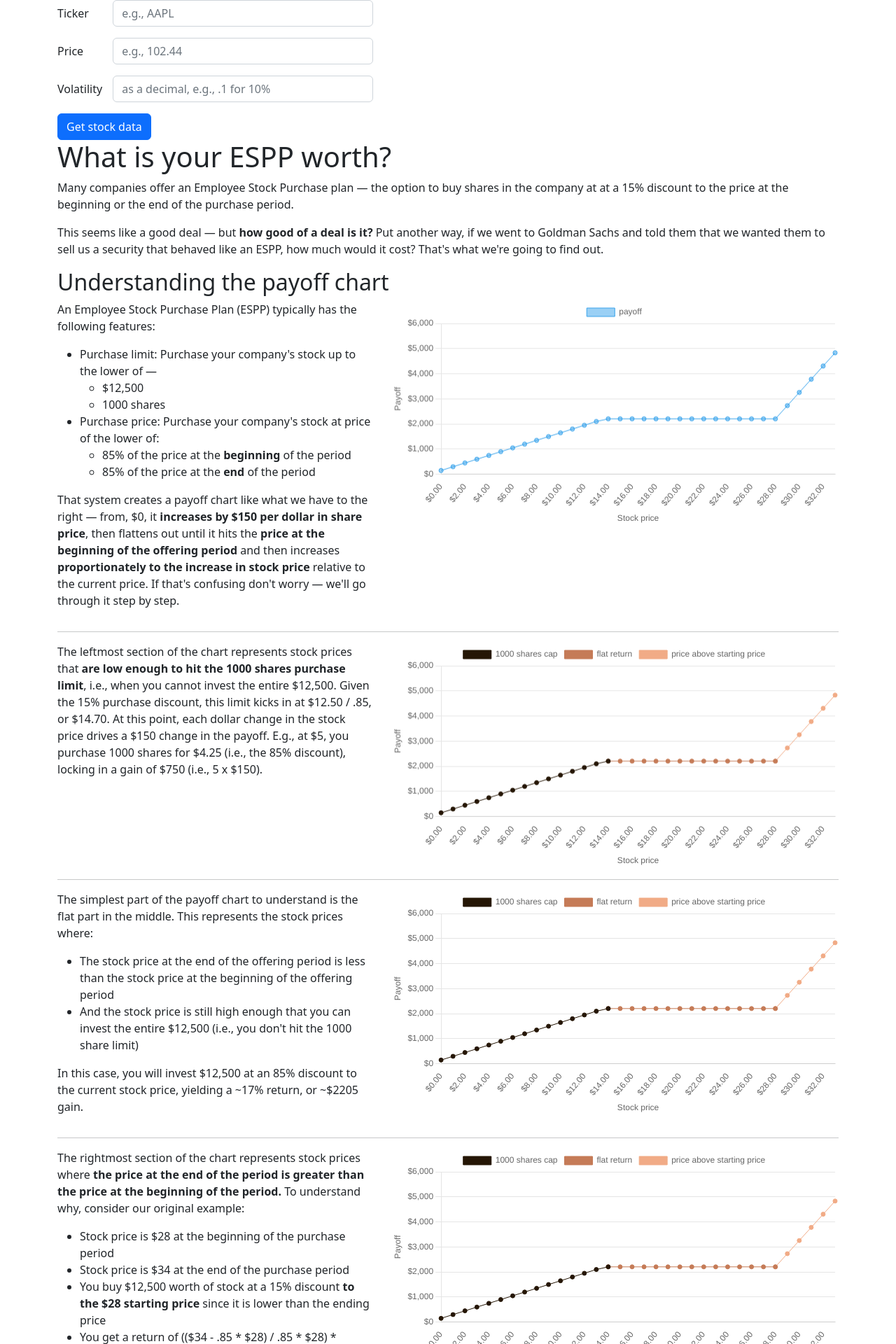
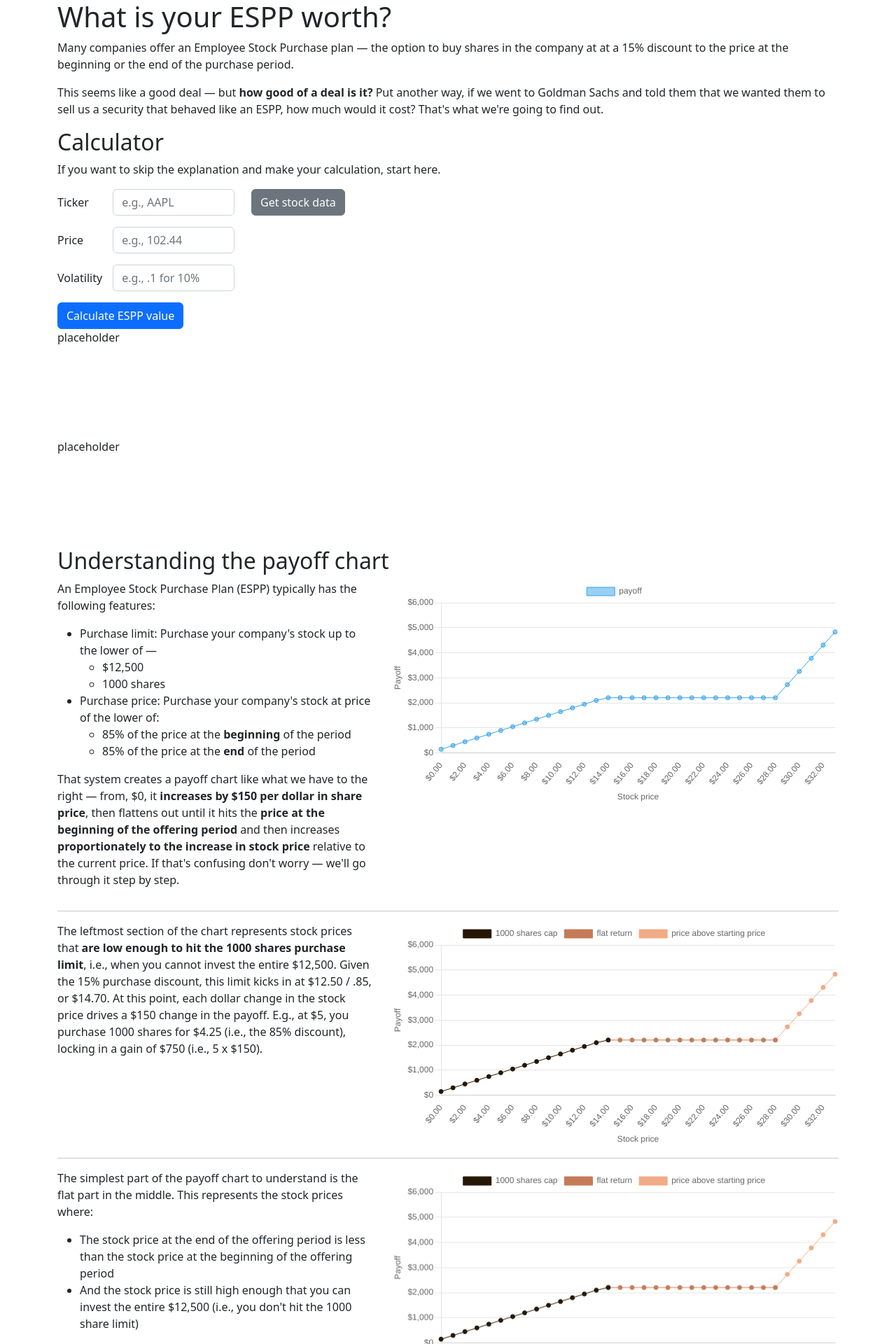
Before and after one commit to edelgm6/espp-payoff, a Django app: page / in a window 1280 px wide. Shown: the top 1920 px of the page at 70% size. Run offline with Django 3.2, Linux system fonts and the light colour scheme; data that the repository does not hold is empty; a map, chart or similar area stays blank.

Commit message:
Updated form and buttons to call different payoff endpoints

```diff
--- a/templates/espp-form.html
+++ b/templates/espp-form.html
@@ -1,61 +1,28 @@
 <form>
   <div class="row mb-3">
     <label for="ticker" class="col-sm-2 col-form-label">Ticker</label>
-    <div class="col-sm-10">
+    <div class="col-sm-5">
       <input type="text" class="form-control" id="ticker" placeholder="e.g., AAPL">
+    </div>
+    <div class="col-sm-5">
+      <button class="btn btn-secondary" onclick="getStockData(event)">Get stock data</button>
     </div>
   </div>
   <div class="row mb-3">
     <label for="price" class="col-sm-2 col-form-label">Price</label>
-    <div class="col-sm-10">
+    <div class="col-sm-5">
       <input type="number" step=".01" min="0" class="form-control" id="price" placeholder="e.g., 102.44">
     </div>
   </div>
   <div class="row mb-3">
     <label for="volatility" class="col-sm-2 col-form-label">Volatility</label>
-    <div class="col-sm-10">
-      <input type="number" step=".01" min="0" class="form-control" id="volatility" placeholder="as a decimal, e.g., .1 for 10%">
+    <div class="col-sm-5">
+      <input type="number" step=".01" min="0" class="form-control" id="volatility" placeholder="e.g., .1 for 10%">
     </div>
   </div>
-  <!-- <fieldset class="form-group">
-    <div class="row">
-      <legend class="col-form-label col-sm-2 pt-0">Radios</legend>
-      <div class="col-sm-10">
-        <div class="form-check">
-          <input class="form-check-input" type="radio" name="gridRadios" id="gridRadios1" value="option1" checked>
-          <label class="form-check-label" for="gridRadios1">
-            First radio
-          </label>
-        </div>
-        <div class="form-check">
-          <input class="form-check-input" type="radio" name="gridRadios" id="gridRadios2" value="option2">
-          <label class="form-check-label" for="gridRadios2">
-            Second radio
-          </label>
-        </div>
-        <div class="form-check disabled">
-          <input class="form-check-input" type="radio" name="gridRadios" id="gridRadios3" value="option3" disabled>
-          <label class="form-check-label" for="gridRadios3">
-            Third disabled radio
-          </label>
-        </div>
-      </div>
-    </div>
-  </fieldset>
-  <div class="form-group row">
-    <div class="col-sm-2">Checkbox</div>
-    <div class="col-sm-10">
-      <div class="form-check">
-        <input class="form-check-input" type="checkbox" id="gridCheck1">
-        <label class="form-check-label" for="gridCheck1">
-          Example checkbox
-        </label>
-      </div>
-    </div>
-  </div> -->
   <div class="form-group row">
     <div class="col-sm-10">
-      <button type="submit" class="btn btn-primary">Get stock data</button>
+      <button class="btn btn-primary" onclick="getPayoffData(event)">Calculate ESPP value</button>
     </div>
   </div>
 </form>
--- a/templates/index.html
+++ b/templates/index.html
@@ -11,6 +11,20 @@
     <div class="container">
 
       <div class="row">
+      <div class="col-md-12">
+        <h1>What is your ESPP worth?</h1>
+        <p>Many companies offer an Employee Stock Purchase plan — the option to buy shares in the company at at a 15% discount
+          to the price at the beginning or the end of the purchase period.</p>
+        <p>This seems like a good deal — but <b>how good of a deal is it?</b> Put another way, if we went to Goldman Sachs
+          and told them that we wanted them to sell us a security that behaved like an ESPP, how much would it cost?
+          That's what we're going to find out.</p>
+      </div>
+      </div>
+
+      <h2>Calculator</h2>
+      <p>If you want to skip the explanation and make your calculation, start here.</p>
+
+      <div class="row">
         <div class="col-md-5">
           {% include "espp-form.html" %}
         </div>
@@ -20,14 +34,21 @@
       </div>
 
       <div class="row">
-      <div class="col-md-12">
-        <h1>What is your ESPP worth?</h1>
-        <p>Many companies offer an Employee Stock Purchase plan — the option to buy shares in the company at at a 15% discount
-          to the price at the beginning or the end of the purchase period.</p>
-        <p>This seems like a good deal — but <b>how good of a deal is it?</b> Put another way, if we went to Goldman Sachs
-          and told them that we wanted them to sell us a security that behaved like an ESPP, how much would it cost?
-          That's what we're going to find out.</p>
-      </div>
+        <div class="col-md-5">
+          <p>placeholder</p>
+        </div>
+        <div class="col-md-7">
+        <canvas id="portfolio-chart"></canvas>
+        </div>
+        </div>
+
+        <div class="row">
+        <div class="col-md-5">
+          <p>placeholder</p>
+        </div>
+        <div class="col-sm-7">
+          <canvas id="payoff-chart"></canvas>
+        </div>
       </div>
 
       <h2>Understanding the payoff chart</h2>
@@ -55,7 +76,6 @@
         If that's confusing don't worry — we'll go through it step by step.
         </p>
       </div>
-
       <div class="col-md-7">
       <canvas id="payoff-example"></canvas>
       </div>
@@ -179,24 +199,6 @@
         </ul>
       </p>
 
-      <div class="row">
-      <div class="col-md-5">
-        <p>placeholder</p>
-      </div>
-      <div class="col-md-7">
-      <canvas id="portfolioChart"></canvas>
-      </div>
-      </div>
-
-      <div class="row">
-      <div class="col-md-5">
-        <p>placeholder</p>
-      </div>
-      <div class="col-sm-7">
-        <canvas id="myChart"></canvas>
-      </div>
-      </div>
-
     </div>
     <script src="https://cdn.jsdelivr.net/npm/bootstrap@5.2.3/dist/js/bootstrap.bundle.min.js" integrity="sha384-kenU1KFdBIe4zVF0s0G1M5b4hcpxyD9F7jL+jjXkk+Q2h455rYXK/7HAuoJl+0I4" crossorigin="anonymous"></script>
     <script src="https://cdn.jsdelivr.net/npm/chart.js"></script>
@@ -209,70 +211,6 @@
     <script src="{% static "/web/js/sell-calls-example.js" %}"></script>
     <script src="{% static "/web/js/buy-calls-example.js" %}"></script>
     <script src="{% static "/web/js/get-stock-data.js" %}"></script>
-    <script>
-      fetch('/payoffs')
-        .then(response => response.json())
-        .then(data => {
-          const prices = data.prices;
-          const payoffs = data.payoffs;
-
-          const ctx = document.getElementById('myChart');
-          const chart = new Chart(ctx, {
-            type: 'line',
-            data: {
-              labels: prices,
-              datasets: [
-                  {
-                      label: 'payoff',
-                      data: payoffs,
-                      borderWidth: 1
-                  }
-              ]
-            },
-            options: base_options
-          });
-        });
-
-      fetch('/replicating-portfolio-series')
-        .then(response => response.json())
-        .then(data => {
-          const prices = data.prices;
-          const shares_series = data.shares_series;
-          const sell_call_options_series = data.sell_call_options_series;
-          const buy_call_options_series = data.buy_call_options_series;
-          const payoffs = data.payoffs;
-
-          const ctx = document.getElementById('portfolioChart');
-          const chart = new Chart(ctx, {
-            type: 'line',
-            data: {
-              labels: prices,
-              datasets: [
-                  {
-                      label: 'shares',
-                      data: shares_series,
-                      borderWidth: 1
-                  },
-                  {
-                      label: 'sell call options',
-                      data: sell_call_options_series,
-                      borderWidth: 1
-                  },
-                  {
-                      label: 'buy call options',
-                      data: buy_call_options_series,
-                      borderWidth: 1
-                  },
-                  {
-                      label: 'espp',
-                      data: payoffs,
-                      borderWidth: 1
-                  }
-              ]
-            },
-            options: base_options
-          });
-      });
-    </script>
+    <script src="{% static "/web/js/get-payoff-data.js" %}"></script>
   </body>
 </html>
--- /dev/null
+++ b/web/static/web/js/get-payoff-data.js
@@ -0,0 +1,74 @@
+// const form = document.querySelector('form');
+// const tickerField = document.querySelector('#ticker');
+// const volatilityField = document.querySelector('#volatility');
+// const priceField = document.querySelector('#price');
+var is_first_payoffs_update = true;
+
+function getPayoffData(event) {
+    event.preventDefault();
+    fetch('/payoffs')
+    .then(response => response.json())
+    .then(data => {
+        const prices = data.prices;
+        const payoffs = data.payoffs;
+
+        const ctx = document.getElementById('payoff-chart');
+        const chart = new Chart(ctx, {
+        type: 'line',
+        data: {
+            labels: prices,
+            datasets: [
+                {
+                    label: 'payoff',
+                    data: payoffs,
+                    borderWidth: 1
+                }
+            ]
+        },
+        options: base_options
+        });
+    is_first_payoffs_update = false;
+    });
+
+    fetch('/replicating-portfolio-series')
+    .then(response => response.json())
+    .then(data => {
+        const prices = data.prices;
+        const shares_series = data.shares_series;
+        const sell_call_options_series = data.sell_call_options_series;
+        const buy_call_options_series = data.buy_call_options_series;
+        const payoffs = data.payoffs;
+
+        const ctx = document.getElementById('portfolio-chart');
+        const chart = new Chart(ctx, {
+        type: 'line',
+        data: {
+            labels: prices,
+            datasets: [
+                {
+                    label: 'shares',
+                    data: shares_series,
+                    borderWidth: 1
+                },
+                {
+                    label: 'sell call options',
+                    data: sell_call_options_series,
+                    borderWidth: 1
+                },
+                {
+                    label: 'buy call options',
+                    data: buy_call_options_series,
+                    borderWidth: 1
+                },
+                {
+                    label: 'espp',
+                    data: payoffs,
+                    borderWidth: 1
+                }
+            ]
+        },
+        options: base_options
+        });
+    is_first_payoffs_update = false;
+    });
+}
--- a/web/static/web/js/get-stock-data.js
+++ b/web/static/web/js/get-stock-data.js
@@ -5,8 +5,10 @@ const priceField = document.querySelector('#price');
 var is_first_update = true;
 var price_history_chart = {};
 
-form.addEventListener('submit', event => {
+// form.addEventListener('submit', event => {
+function getStockData(event) {
   event.preventDefault();
+  console.log('running script')
 
   const params = new URLSearchParams();
   params.set('ticker', tickerField.value);
@@ -84,4 +86,5 @@ form.addEventListener('submit', event => {
     price_history_chart.update();
   };
 });
-});
+};
+// });
--- a/web/views.py
+++ b/web/views.py
@@ -64,13 +64,15 @@ class ReplicatingPortfolio(APIView):
 
     def get(self, request, format=None):
 
-        espp = ESPP()
-        charts = Charts(espp=espp)
-        portfolio = charts.get_replicating_portfolio_series()
-        payoff = charts.get_payoff_series()
-        portfolio['payoffs'] = payoff['payoffs']
-        serializer = ReplicatingPortfolioSeriesSerializer(data=portfolio)
-        if serializer.is_valid():
-            return Response(serializer.data)
-        print(serializer.errors)
-        return Response(serializer.errors, status=status.HTTP_400_BAD_REQUEST)
+        return Response()
+
+        # espp = ESPP()
+        # charts = Charts(espp=espp)
+        # portfolio = charts.get_replicating_portfolio_series()
+        # payoff = charts.get_payoff_series()
+        # portfolio['payoffs'] = payoff['payoffs']
+        # serializer = ReplicatingPortfolioSeriesSerializer(data=portfolio)
+        # if serializer.is_valid():
+        #     return Response(serializer.data)
+        # print(serializer.errors)
+        # return Response(serializer.errors, status=status.HTTP_400_BAD_REQUEST)
```
